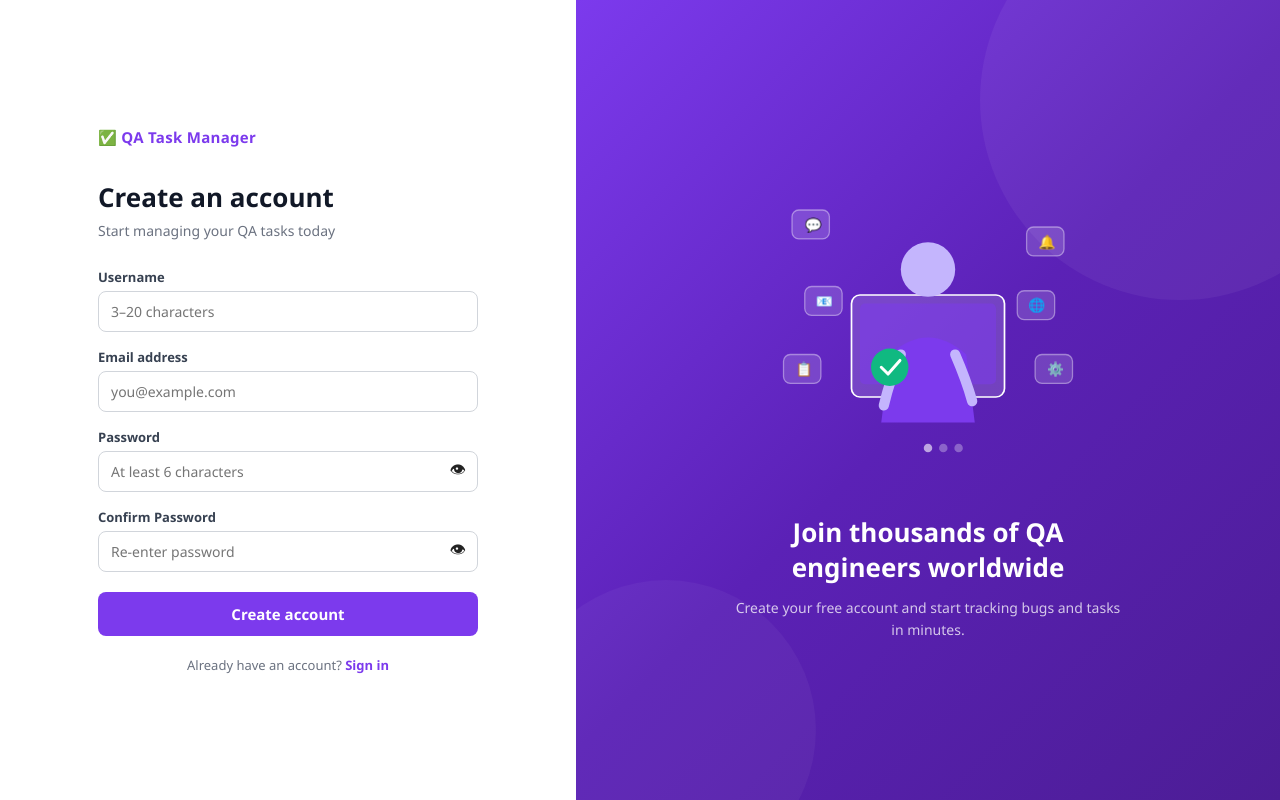
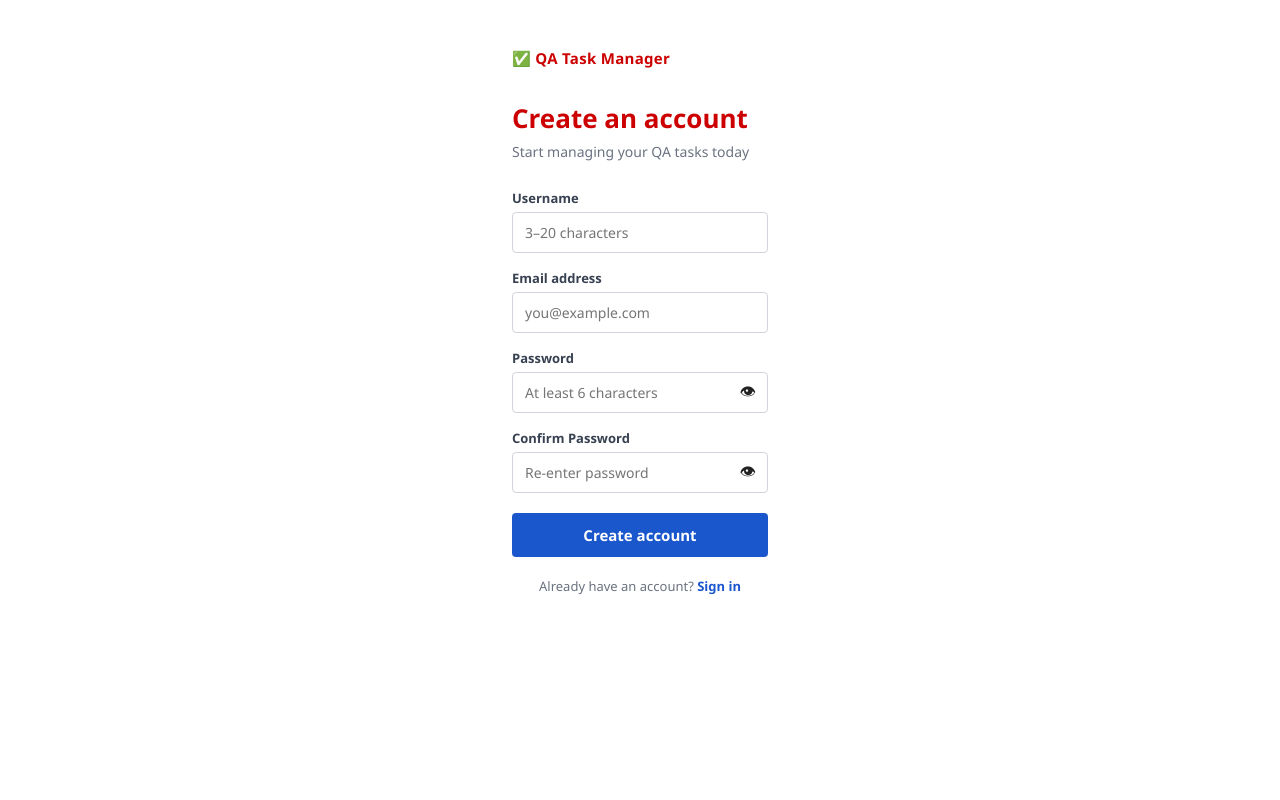
Before and after one commit to monojitchanda2003-afk/qa-task-manager, a website: page public/signup.html in a window 1280 px wide. Drawn offline with Linux system fonts and the light colour scheme.

Commit message:
Refactor auth-split.css for layout and styling updates

```diff
--- a/public/css/auth-split.css
+++ b/public/css/auth-split.css
@@ -1,27 +1,76 @@
 /* ── Split-layout auth pages ── */
+* {
+  margin: 0;
+  padding: 0;
+  box-sizing: border-box;
+  font-family: 'Segoe UI', Arial, sans-serif;
+}
+
 .split-body {
   margin: 0;
   padding: 0;
   min-height: 100vh;
+  display: flex;
+  flex-direction: column;
   background: #f3f4f6;
-  display: flex;
-  align-items: stretch;
 }
 
+/* ── HEADER with bokeh background ── */
+.site-header {
+  background: url('https://images.unsplash.com/photo-1506905925346-21bda4d32df4?auto=format&fit=crop&w=1920&q=80')
+              no-repeat center center;
+  background-size: cover;
+  text-align: center;
+  padding: 40px 20px 20px;
+}
+
+.site-header h1 {
+  font-size: 38px;
+  font-weight: 700;
+  color: #cc0000;
+  text-shadow: none;
+  margin-bottom: 12px;
+}
+
+.site-header p {
+  font-size: 20px;
+  color: #333;
+  margin-bottom: 20px;
+}
+
+/* ── NAV BAR ── */
+.site-nav {
+  background: url('https://images.unsplash.com/photo-1506905925346-21bda4d32df4?auto=format&fit=crop&w=1920&q=80')
+              no-repeat center bottom;
+  background-size: cover;
+  display: flex;
+  justify-content: center;
+  gap: 40px;
+  padding: 14px 20px;
+  border-top: 1px solid rgba(255,255,255,0.3);
+  border-bottom: 2px solid #ddd;
+}
+
+.site-nav a {
+  color: #1a56cc;
+  text-decoration: none;
+  font-size: 15px;
+  font-weight: 500;
+}
+
+.site-nav a:hover {
+  text-decoration: underline;
+  color: #cc0000;
+}
+
+/* ── MAIN CONTENT AREA ── */
 .split-container {
   display: flex;
-  width: 100%;
-  min-height: 100vh;
-}
-
-/* LEFT */
-.split-left {
-  flex: 0 0 45%;
-  display: flex;
-  align-items: center;
   justify-content: center;
-  background: #ffffff;
-  padding: 48px 40px;
+  align-items: flex-start;
+  padding: 48px 20px;
+  background: #fff;
+  flex: 1;
 }
 
 .split-form-wrap {
@@ -32,7 +81,7 @@
 .brand-logo {
   font-size: 15px;
   font-weight: 700;
-  color: #7c3aed;
+  color: #cc0000;
   margin-bottom: 32px;
   letter-spacing: 0.3px;
 }
@@ -40,10 +89,9 @@
 .split-title {
   font-size: 26px;
   font-weight: 700;
-  color: #111827;
+  color: #cc0000;
   margin-bottom: 6px;
   text-align: left;
-  text-shadow: none;
 }
 
 .split-subtitle {
@@ -58,13 +106,15 @@
   font-weight: 600;
   margin-top: 16px;
   margin-bottom: 5px;
+  display: block;
 }
 
 .split-form-wrap input[type="email"],
 .split-form-wrap input[type="text"],
 .split-form-wrap input[type="password"] {
+  width: 100%;
   border: 1.5px solid #d1d5db;
-  border-radius: 8px;
+  border-radius: 4px;
   padding: 10px 12px;
   font-size: 14px;
   background: #fff;
@@ -72,8 +122,8 @@
 }
 
 .split-form-wrap input:focus {
-  border-color: #7c3aed;
-  box-shadow: 0 0 0 3px rgba(124,58,237,0.12);
+  border-color: #1a56cc;
+  box-shadow: 0 0 0 3px rgba(26,86,204,0.12);
   outline: none;
 }
 
@@ -119,12 +169,12 @@
 .remember-label input[type="checkbox"] {
   width: auto;
   margin: 0;
-  accent-color: #7c3aed;
+  accent-color: #1a56cc;
 }
 
 .forgot-link {
   font-size: 13px;
-  color: #7c3aed;
+  color: #1a56cc;
   text-decoration: none;
   font-weight: 600;
 }
@@ -137,10 +187,10 @@
   margin-top: 20px;
   width: 100%;
   padding: 12px;
-  background: #7c3aed;
+  background: #1a56cc;
   color: #fff;
   border: none;
-  border-radius: 8px;
+  border-radius: 4px;
   font-size: 15px;
   font-weight: 600;
   cursor: pointer;
@@ -148,7 +198,7 @@
 }
 
 .btn-split-primary:hover {
-  background: #6d28d9;
+  background: #1440a0;
   transform: translateY(-1px);
 }
 
@@ -160,7 +210,7 @@
 }
 
 .split-form-wrap .link-row a {
-  color: #7c3aed;
+  color: #1a56cc;
   font-weight: 600;
   text-decoration: none;
 }
@@ -169,76 +219,18 @@
   text-decoration: underline;
 }
 
-/* RIGHT */
+/* Hide the right purple panel */
 .split-right {
-  flex: 1;
-  background: linear-gradient(135deg, #7c3aed 0%, #5b21b6 50%, #4c1d95 100%);
-  display: flex;
-  align-items: center;
-  justify-content: center;
-  padding: 48px 40px;
-  position: relative;
-  overflow: hidden;
-}
-
-.split-right::before {
-  content: "";
-  position: absolute;
-  width: 400px;
-  height: 400px;
-  border-radius: 50%;
-  background: rgba(255,255,255,0.05);
-  top: -100px;
-  right: -100px;
-}
-
-.split-right::after {
-  content: "";
-  position: absolute;
-  width: 300px;
-  height: 300px;
-  border-radius: 50%;
-  background: rgba(255,255,255,0.04);
-  bottom: -80px;
-  left: -60px;
-}
-
-.split-right-content {
-  text-align: center;
-  z-index: 1;
-  max-width: 400px;
-}
-
-.hero-svg {
-  width: 100%;
-  max-width: 340px;
-  margin-bottom: 28px;
-}
-
-.split-right-title {
-  font-size: 26px;
-  font-weight: 700;
-  color: #fff;
-  line-height: 1.35;
-  margin-bottom: 12px;
-}
-
-.split-right-sub {
-  font-size: 14px;
-  color: rgba(255,255,255,0.75);
-  line-height: 1.6;
+  display: none !important;
 }
 
 /* Responsive */
 @media (max-width: 768px) {
-  .split-container {
-    flex-direction: column;
+  .site-nav {
+    gap: 20px;
+    flex-wrap: wrap;
   }
-  .split-left {
-    flex: none;
-    padding: 40px 24px;
-  }
-  .split-right {
-    display: none;
+  .site-header h1 {
+    font-size: 26px;
   }
 }
```
